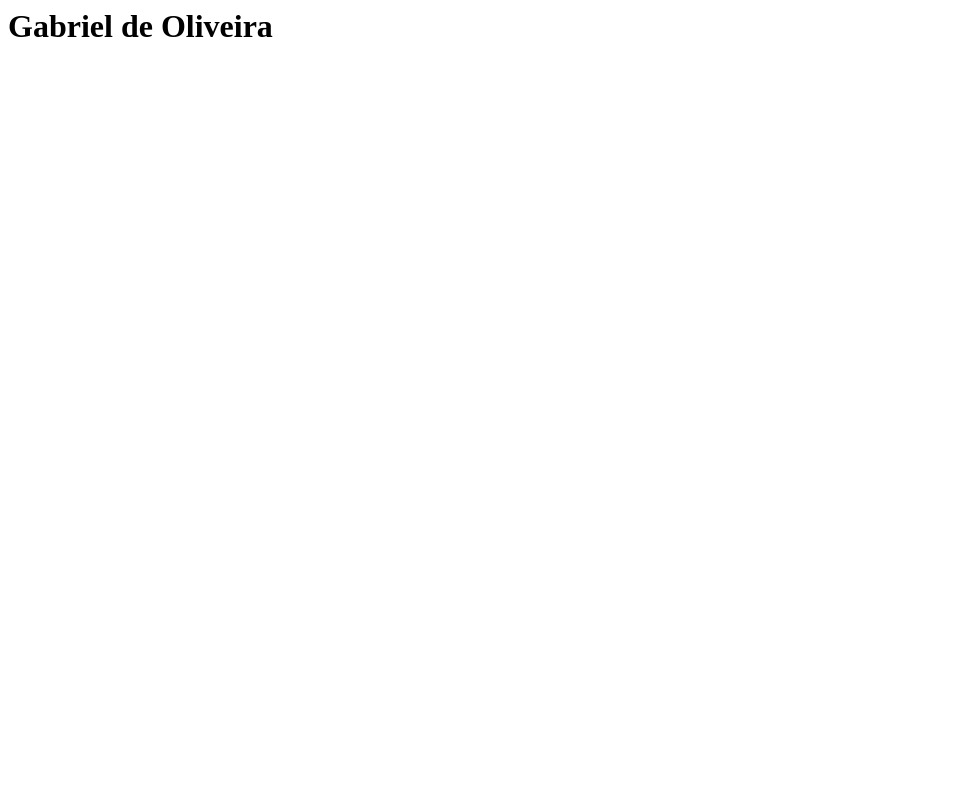
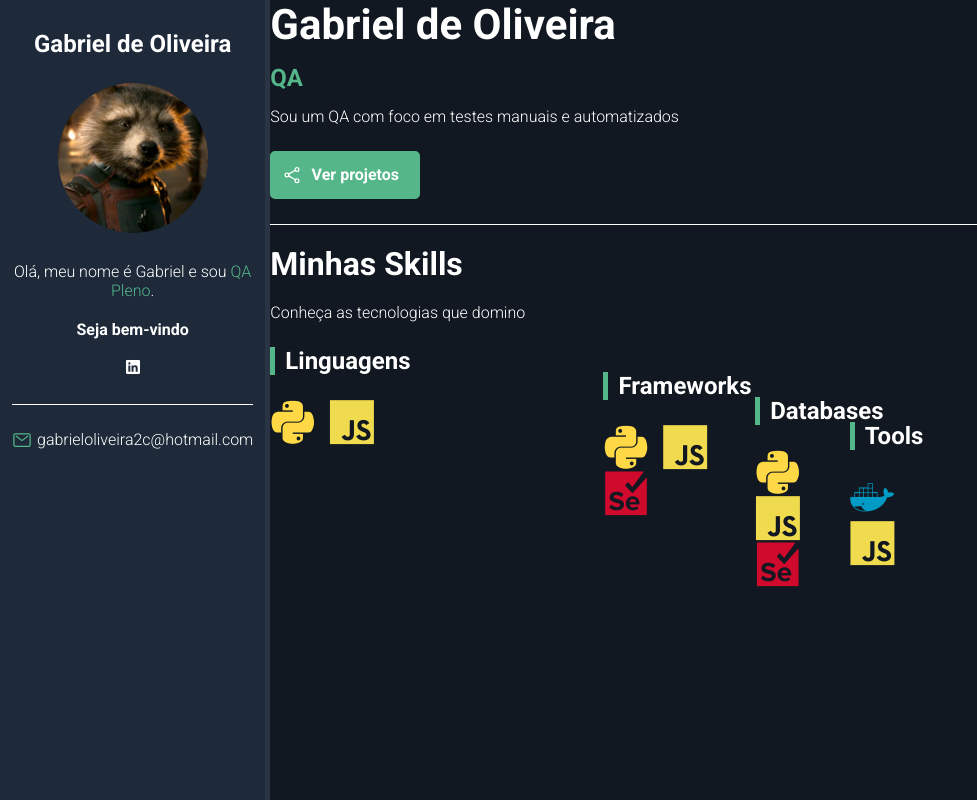
Before and after one commit to GabrielOli22/GabrielOli22.github.io, a plain HTML site: page index.html in a window 1280 px wide. Shown: the whole page, without its empty margins (0-977 px from the left). Drawn offline with nearby package versions, Linux system fonts and the light colour scheme.

Commit message:
portifolio

```diff
--- /dev/null
+++ b/css/style.css
@@ -0,0 +1,185 @@
+/*Resert*/
+* {
+    padding: 0;
+    margin: 0;
+    font-family: "Roboto", sans-serif;
+    box-sizing: border-box;
+}
+
+/*Variables*/
+
+:root {
+    --main-color: #54b689;
+    --main-text-color: #FFF;
+    --bio-bg-color: #1E2A3A;
+    --bio-border-color: #293544;
+    --about-bg-color: #111821;
+}
+
+/*General*/
+.highlight {
+    color: var(--main-color)
+}
+
+/*Containers*/
+#container  {
+    display: flex;
+    flex-direction: row;
+    color: var(--main-text-color);
+}
+
+#bio-container {
+    flex: 1 1 20%;
+    min-height: 100vh;
+    background-color: var(--bio-bg-color);
+    text-align: center;
+    padding: 30px 12px;
+    border-right: 5px solid var(--bio-border-color);
+}
+
+#about-container {
+    flex: 1 1 80%;
+    min-height: 100vh;
+    background-color: var(--about-bg-color);
+}
+
+/*Bio Container*/
+#bio-container h2 {
+    margin-bottom: 25px;
+}
+
+#bio-container p {
+    margin-bottom: 20px;
+}
+
+#bio-container #welcome-text {
+   font-weight: bold;
+}
+
+#bio-image {
+    width: 150px;
+    height: 150px;
+    border-radius: 50%;
+    margin-bottom: 25px;
+}
+
+#social-container {
+    display: flex;
+    justify-content: center;
+    list-style: none;
+    border-bottom: 1px solid var(--main-text-color);
+    margin-bottom: 25px;
+    padding-bottom: 25px;
+}
+
+#social-container li {
+    flex: 1 1 0;
+    max-width: 60px;
+}
+
+#social-container li a {
+    color: var(--main-color)
+    font-size 30px
+}
+
+#email-container {
+    display: flex;
+    justify-content: center;
+}
+
+#email-container ion-icon,
+#email-container a {
+    flex: 1 1 0;
+}
+
+#email-container a {
+    color: var(--main-text-color);
+    text-decoration: none;
+    max-width: 225;
+}
+
+#email-container ion-icon {
+    color: var(--main-color);
+    font-size: 20px;
+    margin-right: 5px;
+    max-width: 20px;
+}
+
+/*about container*/
+#name {
+    font-size: 42px;
+    margin-bottom: 15px;
+}
+
+#title {
+    font-size: 24px;
+    margin-bottom: 15px;
+    font-weight:  bold;
+}
+
+.description {
+    max-width: 75%;
+    margin-bottom: 10px;
+}
+
+#btn-projects {
+    font-weight:  bold;
+    font-size: 16px;
+    color: var(--main-text-color);
+    background-color: var(--main-color);
+    border: 2px solid var(--main-color);
+    border-radius: 5px;
+    text-decoration: none;
+    transition: .5s;
+    margin: 25px 0;
+    padding: 12px 10px;
+    width: 150px;
+    text-align: center;
+    display: flex;
+}
+
+#btn-projects ion-icon,
+#btn-projects span {
+    flex: 1 1 0;
+}
+
+#btn-projects ion-icon {
+    font-size: 20px;
+    max-width: 20px;
+}
+
+#btn-projects:hover {
+    background-color: transparent;
+}
+
+#skills-section-title {
+    border-top: 1px solid var(--main-text-color);
+    padding-top: 20px;
+    margin-bottom: 20px;
+    font-size: 32px;
+}
+
+#skills-container {
+    display: flex;
+    flex-wrap: wrap;
+    margin-top: 25px;
+}
+
+.skills-box {
+    flex: 1 1 33%;
+    max-width: 33%;
+    margin-bottom: 35px;
+}
+
+.skills-title {
+   font-size: 24px;
+   margin-bottom: 25px;
+   font-weight: bold;
+   padding-left: 10px;
+   border-left: 5px solid var(--main-color);
+}
+
+.skills-box i {
+    font-size: 45px;
+    margin-right: 10px;
+}
--- a/index.html
+++ b/index.html
@@ -1 +1,71 @@
-<h1>Gabriel de Oliveira</h1>
+<!DOCTYPE html>
+<html lang="en">
+<head>
+    <meta charset="UTF-8">
+    <meta http-equiv="X-UA-Compatible" content="IE=edge">
+    <meta name="viewport" content="width=device-width, initial-scale=1.0">
+    <title>Portifólio Gabriel de Oliveira</title>
+     <!-- Google Fonts -->
+     <link rel="preconnect" href="https://fonts.googleapis.com">
+     <link rel="preconnect" href="https://fonts.gstatic.com" crossorigin>
+     <link href="https://fonts.googleapis.com/css2?family=Roboto:ital,wght@0,300;0,700;0,900;1,300;1,700&display=swap" rel="stylesheet">
+    <!-- DevIcon Fonts-->
+    <link rel="stylesheet" href="https://cdn.jsdelivr.net/gh/devicons/devicon@v2.15.1/devicon.min.css">
+    <!-- CSS-->
+    <link rel="stylesheet" href="css/style.css">
+</head>
+<body>
+    <main id="container">
+    <aside id="bio-container">
+     <h2>Gabriel de Oliveira</h2>
+     <img id="bio-image" src="img/rocket_raccoon.png" alt="Rocket">
+     <p>Olá, meu nome é Gabriel e sou <span class="highlight">QA Pleno</span>.</p>
+     <p id="welcome-text">Seja bem-vindo</p>
+     <ul id="social-container">
+        <li><a href="#" target="_blank"><ion-icon name="logo-linkedin"></ion-icon></a></li>
+     </ul>
+     <div id="email-container">
+        <ion-icon name="mail-outline"></ion-icon><a href="mailto:gabrieloliveira2c@hotmail.com">gabrieloliveira2c@hotmail.com</a>
+     </div>
+    </aside>
+    <section id="about-container">
+        <h1 id="name">Gabriel de Oliveira</h1>
+        <p id="title"><span class="highlight">QA</span></p>
+        <P class="description">Sou um QA com foco em testes manuais e automatizados</P>
+        <a href="#" id="btn-projects"><ion-icon name="share-social-outline"></ion-icon><span>Ver projetos</span></a>
+        <h2 id="skills-section-title">Minhas Skills</h2>
+        <p class="description">Conheça as tecnologias que domino</p>
+        <div id="skills-container">
+            <div class="skills-box">
+                <p class="skills-title">Linguagens</p>
+                <i class="devicon-python-plain colored"></i>
+                <i class="devicon-javascript-plain colored"></i>
+            </div>
+            <div id="skills-container">
+                <div class="skills-box">
+                <p class="skills-title">Frameworks</p>
+                <i class="devicon-python-plain colored"></i>
+                <i class="devicon-javascript-plain colored"></i>
+                <i class="devicon-selenium-original colored"></i>
+            </div>
+            <div id="skills-container">
+                <div class="skills-box">
+                <p class="skills-title">Databases</p>
+                <i class="devicon-python-plain colored"></i>
+                <i class="devicon-javascript-plain colored"></i>
+                <i class="devicon-selenium-original colored"></i>
+            </div>
+            <div id="skills-container">
+                <div class="skills-box">
+                <p class="skills-title">Tools</p>
+                <i class="devicon-docker-plain colored"></i>
+                <i class="devicon-javascript-plain colored"></i>
+            </div>
+        </div>
+    </section>
+    </main>
+    <!-- Io Icons-->
+    <script type="module" src="https://unpkg.com/ionicons@7.1.0/dist/ionicons/ionicons.esm.js"></script>
+    <script nomodule src="https://unpkg.com/ionicons@7.1.0/dist/ionicons/ionicons.js"></script>
+</body>
+</html>
```
Also changed, not shown: img/rocket_raccoon.png (added).
